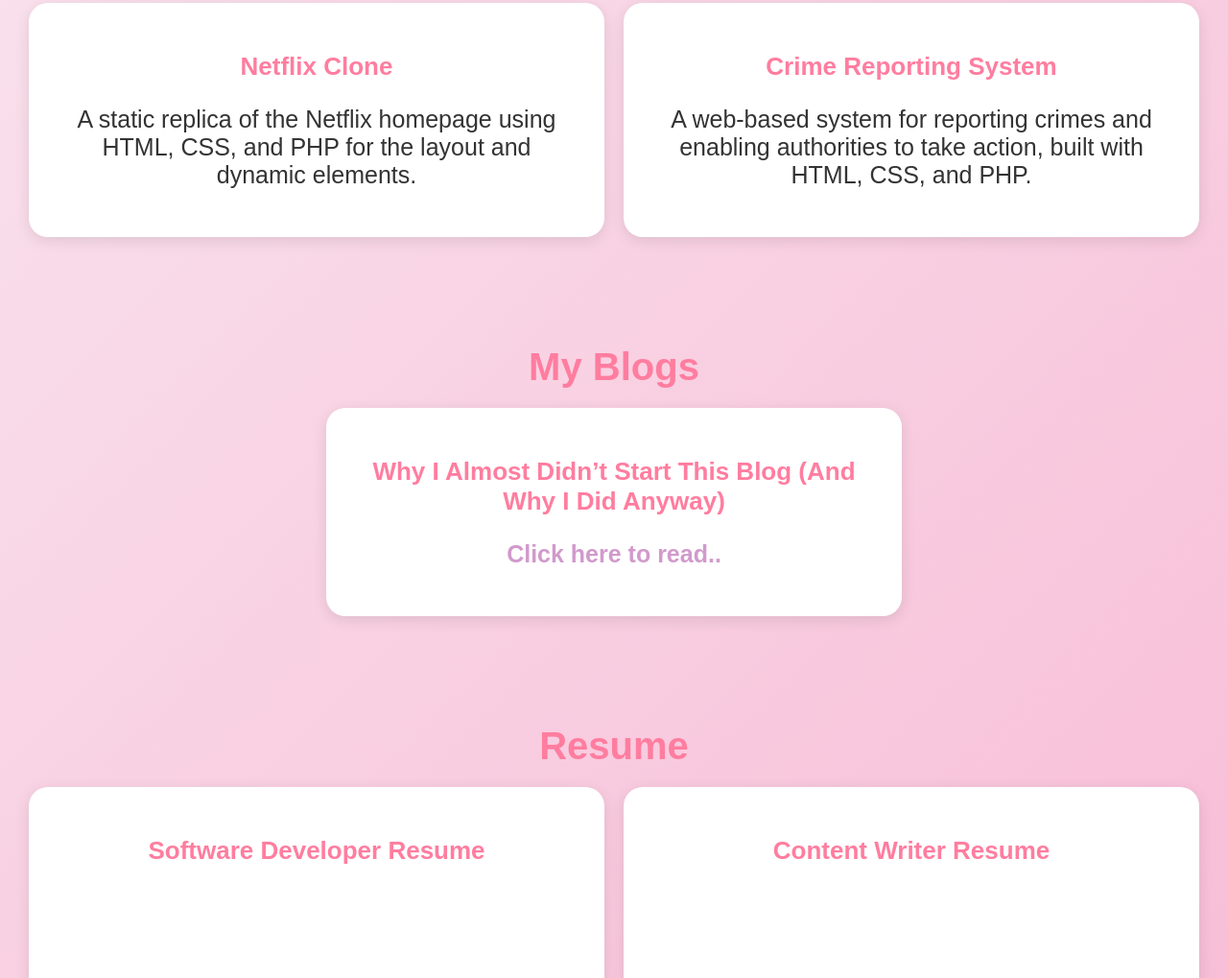
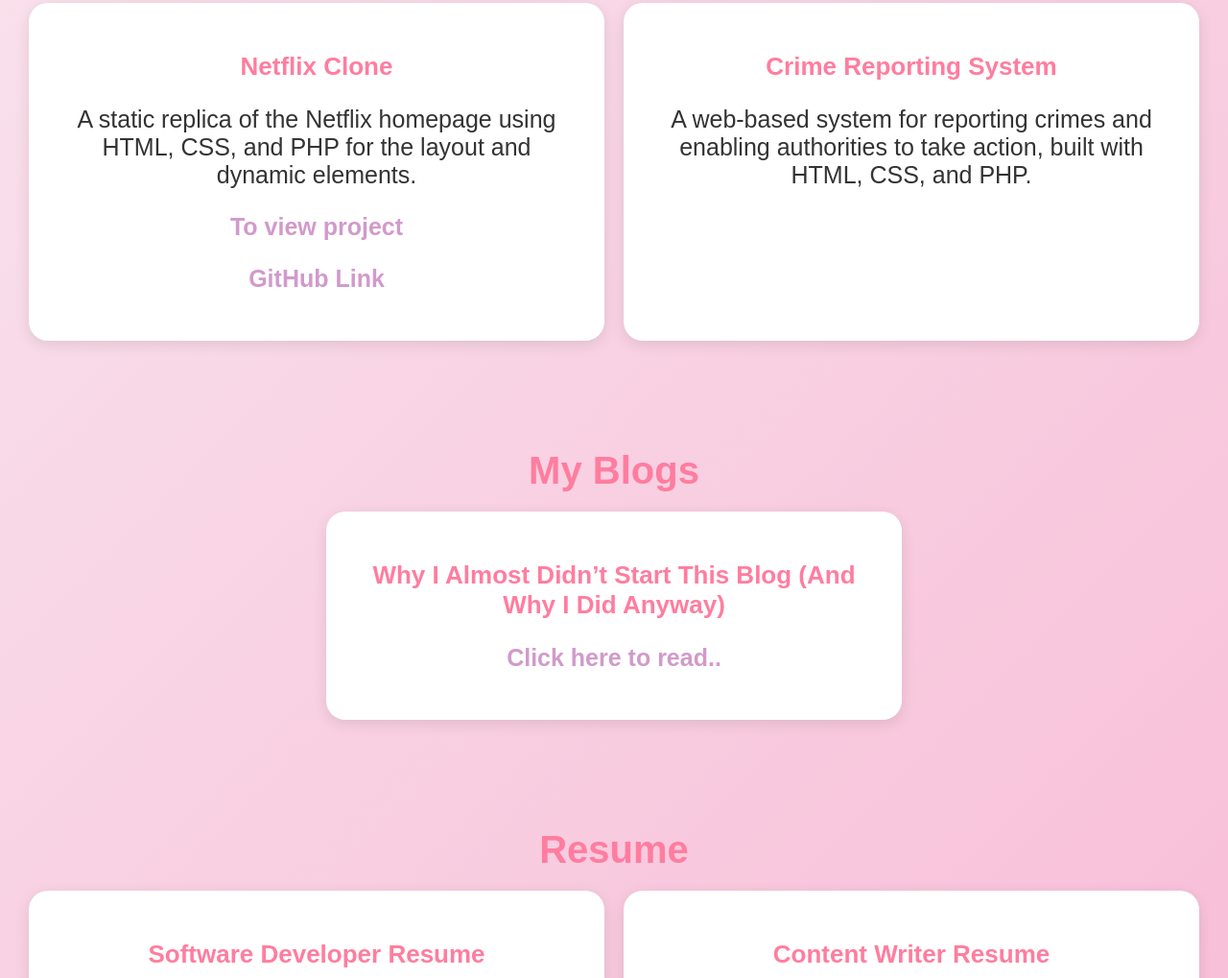
Before and after one commit to parinitarawale/Portfolio, a plain HTML site: page index.html in a window 1280 px wide. Shown: the part 1321-2340 px from the top of the page at 96% size. Drawn offline with Linux system fonts and the light colour scheme.

Commit message:
Add files via upload

```diff
--- a/index.html
+++ b/index.html
@@ -70,6 +70,8 @@
       <div class="project">
         <h3>Netflix Clone</h3>
         <p>A static replica of the Netflix homepage using HTML, CSS, and PHP for the layout and dynamic elements.</p>
+        <a href="https://netflix-clone-nu-lac.vercel.app/">To view project </a>
+        <p><a href="https://github.com/parinitarawale/NetflixClone">GitHub Link</a></p>
       </div>
       <div class="project">
         <h3>Crime Reporting System</h3>
```
